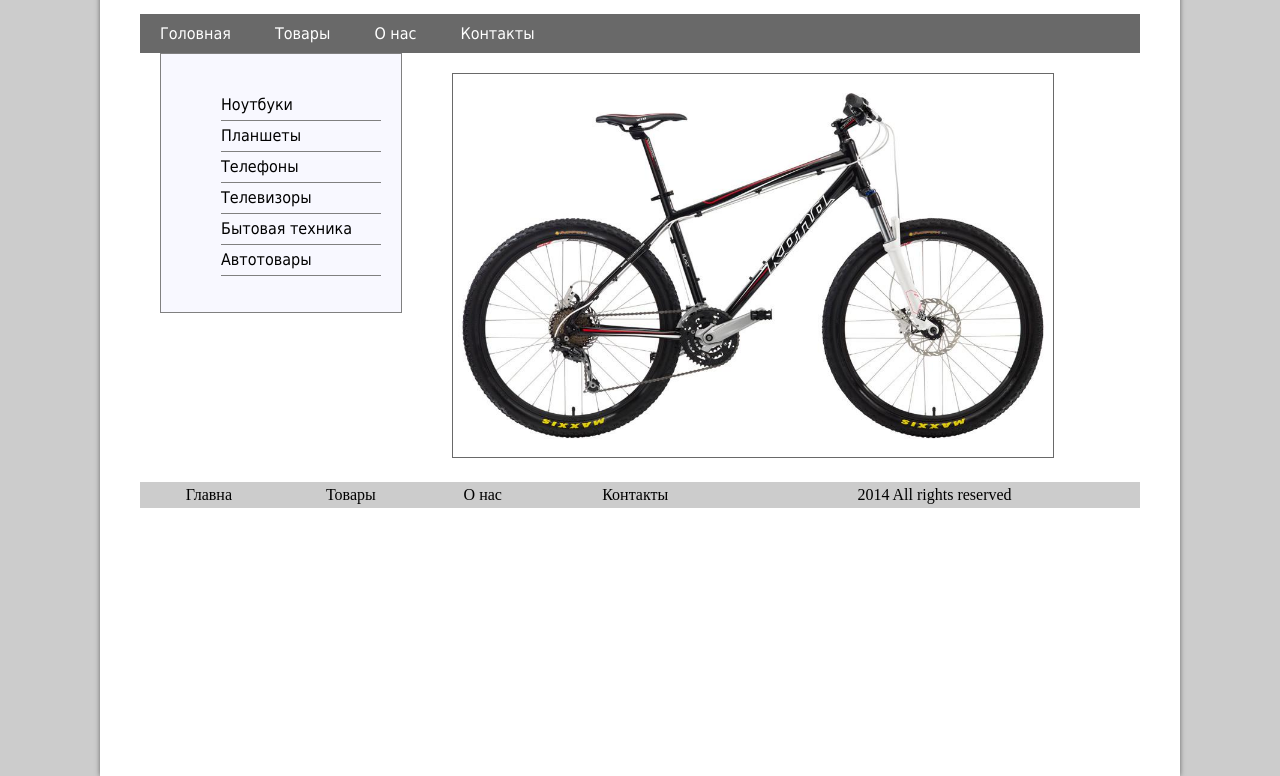
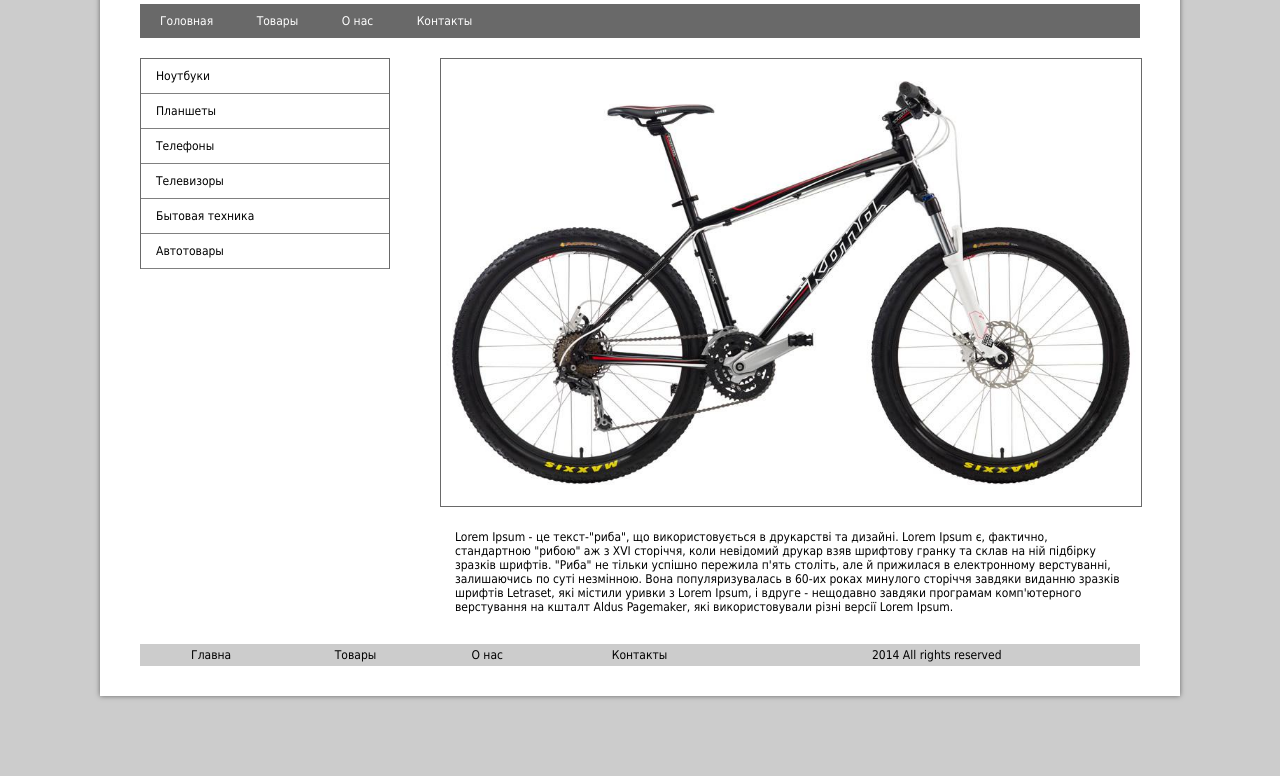
Before and after one commit to Darina-K/Home_Work, a plain HTML site: page task2/index.html in a window 1280 px wide. Shown: the part 84-860 px from the top of the page. After the commit the page ends 800 px from the top, so only its background shows below. Drawn offline with Linux system fonts and the light colour scheme.

Commit message:
completed HA

```diff
--- a/task2/index.html
+++ b/task2/index.html
@@ -18,7 +18,7 @@
 		</header>
 		<main>
 			<div class="sidebar">
-				<ul>
+				<ul class="sidebar-menu">
 					<li><a href="#">Ноутбуки</a></li>
 					<li><a href="#">Планшеты</a></li>
 					<li><a href="#">Телефоны</a></li>
@@ -29,7 +29,10 @@
 			</div>
 			<div class="content">
 				<img src="velic.jpg" alt="Kona_Blast">
+				<p>
+Lorem Ipsum - це текст-"риба", що використовується в друкарстві та дизайні. Lorem Ipsum є, фактично, стандартною "рибою" аж з XVI сторіччя, коли невідомий друкар взяв шрифтову гранку та склав на ній підбірку зразків шрифтів. "Риба" не тільки успішно пережила п'ять століть, але й прижилася в електронному верстуванні, залишаючись по суті незмінною. Вона популяризувалась в 60-их роках минулого сторіччя завдяки виданню зразків шрифтів Letraset, які містили уривки з Lorem Ipsum, і вдруге - нещодавно завдяки програмам комп'ютерного верстування на кшталт Aldus Pagemaker, які використовували різні версії Lorem Ipsum.</p>
 			</div>
+			<div style="clear:both;"></div>
 			<div class="table_cont">
 				<table width="100%" cellspacing="0" cellpadding="4">
 					<tr>
--- a/task2/style.css
+++ b/task2/style.css
@@ -2,6 +2,8 @@ html {
 	height: 100%;
 }
 body {
+	font-family: Tahoma;
+	font-size: 12px;
 	background: #ccc;
     margin: 0;
     height: 100%;
@@ -10,18 +12,16 @@ body {
 	background: rgb(255,255,255);
 	box-shadow: 0 0 5px rgba(0,0,0,0.5);
 	width: 1000px;
-	height: 100%;
 	padding: 30px 40px;
 	margin: 0 auto;
-}
-header h1 {
-
 }
 .title{
 	margin: 0 0 30px;
 	font-family: Tahoma;
 }
-
+main {
+	margin: 20px 0 0;
+}
 .main_menu {
     background-color: dimgrey;
     color: white;
@@ -45,30 +45,42 @@ header h1 {
     display: inline-block;
 }
 .sidebar {
-	width: 200px;
-	padding: 20px;
-	margin-left: 20px;
-	background-color: ghostwhite;
-	line-height: 30px;
+	width: 250px;
 	float: left;
-	border-top: 1px solid grey;
-	border-right: 1px solid grey;
-	border-left: 1px solid grey;
+
+}
+ul.sidebar-menu  {
+	margin: 0;
+	padding: 0;
+	list-style: none;
+	border: 1px solid dimgrey;
+	border-bottom: none;
+}
+ul.sidebar-menu > li{
 	border-bottom: 1px solid grey;
 }
-.sidebar a {
+ul.sidebar-menu > li a {
+	display: block;
+	padding: 10px 15px;
 	text-decoration: none;
 	color: black;
-	font-family: Tahoma;
 }
-.sidebar li{
-	list-style: none;
-	border-bottom: 1px solid grey;
+
+.content {
+	width: 700px;
+    float: left;
+    margin: 0 0 0 50px;
 }
 .content img {
-	margin: 20px 50px;
-	border: 1px solid dimgrey;
-	width: 600px
+    border: 1px solid #696969;
+    width: 100%;
+}
+.content p{
+	margin: 20px 15px 0;
+}
+.table_cont {
+	clear: both;
+	margin: 30px 0 0 0;
 }
 .table_cont > table  th {
 	background: #ccc;
```
